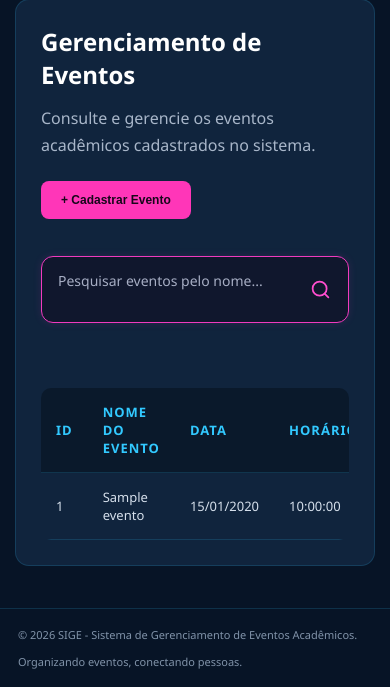
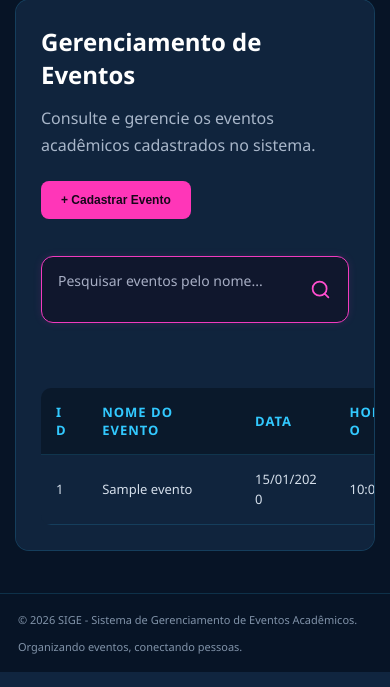
Before and after one commit to gentilclara65-hub/projetoSIGE, a PHP site: page /eventos/index.php in a window 390 px wide. Shown: the part 374-1061 px from the top of the page. Run offline with PHP 8.4, Linux system fonts and the light colour scheme; tables that the repository leaves empty hold one stand-in row (values such as "Sample post").

Commit message:
Ajuste visual das tabelas de relatórios

```diff
--- a/assets/css/style.css
+++ b/assets/css/style.css
@@ -1030,3 +1030,42 @@ input[type="time"]::-webkit-calendar-picker-indicator {
     text-shadow: 0 0 8px #ff2bd6;
     box-shadow: none !important;
 }
+
+
+/* =================================
+   AJUSTE DAS TABELAS DE RELATÓRIOS
+================================= */
+
+.card {
+    min-width: 0;
+    max-width: 100%;
+}
+
+.card table {
+    width: 100%;
+    max-width: 100%;
+    table-layout: fixed;
+}
+
+.card table th,
+.card table td {
+    overflow-wrap: anywhere;
+    word-break: normal;
+    vertical-align: middle;
+}
+
+/* Evita que e-mails e nomes longos estourem as colunas */
+.card table td {
+    line-height: 1.5;
+}
+
+/* Mantém a tabela utilizável em telas menores */
+@media (max-width: 900px) {
+    .card {
+        overflow-x: auto;
+    }
+
+    .card table {
+        min-width: 650px;
+    }
+}
```
